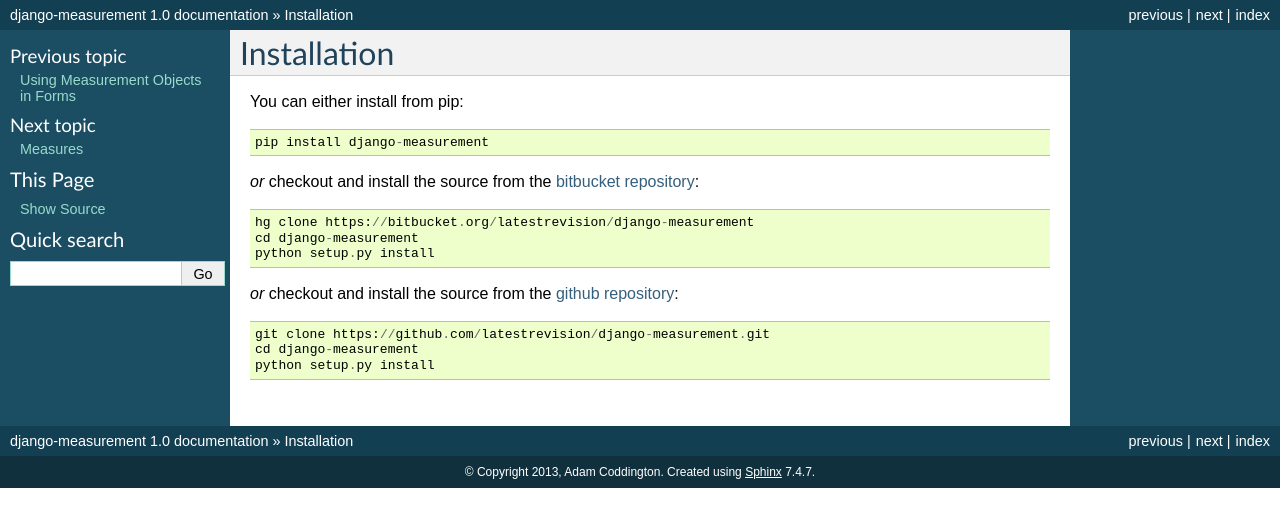
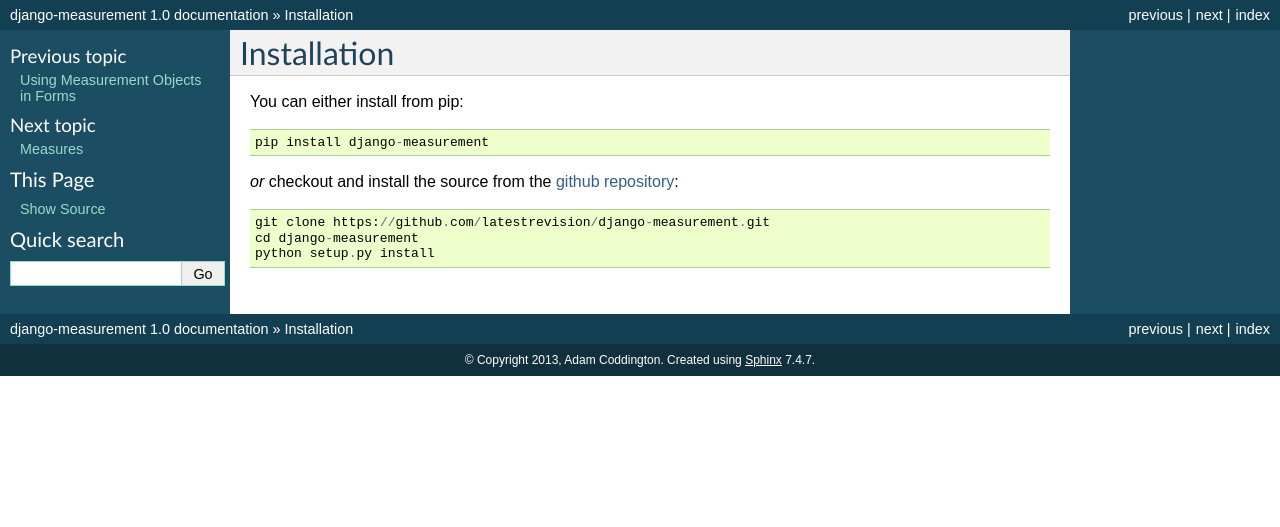
Before and after one commit to coddingtonbear/django-measurement, a Sphinx documentation site: the page built from docs/topics/installation.rst, in a window 1280 px wide. Shown: the top 527 px of the page. Built offline with Sphinx 7.4.7, drawn with Linux system fonts in a browser that asks for light colours.

```diff
--- a/docs/topics/installation.rst
+++ b/docs/topics/installation.rst
@@ -6,12 +6,6 @@ You can either install from pip::
 
     pip install django-measurement
 
-*or* checkout and install the source from the `bitbucket repository <https://bitbucket.org/latestrevision/django-measurement/>`_::
-
-    hg clone https://bitbucket.org/latestrevision/django-measurement
-    cd django-measurement
-    python setup.py install
-
 *or* checkout and install the source from the `github repository <https://github.com/latestrevision/django-measurement/>`_::
 
     git clone https://github.com/latestrevision/django-measurement.git
--- a/setup.py
+++ b/setup.py
@@ -9,7 +9,7 @@ tests_require=['django']
 setup(
     name='django-measurement',
     version='1.2',
-    url='http://bitbucket.org/latestrevision/django-measurement/',
+    url='http://github.com/latestrevision/django-measurement/',
     description='Convenient fields and classes for handling measurements',
     author='Adam Coddington',
     author_email='me@adamcoddington.net',
```
Also changed, not shown: readme.rst (+6 -6 lines).
